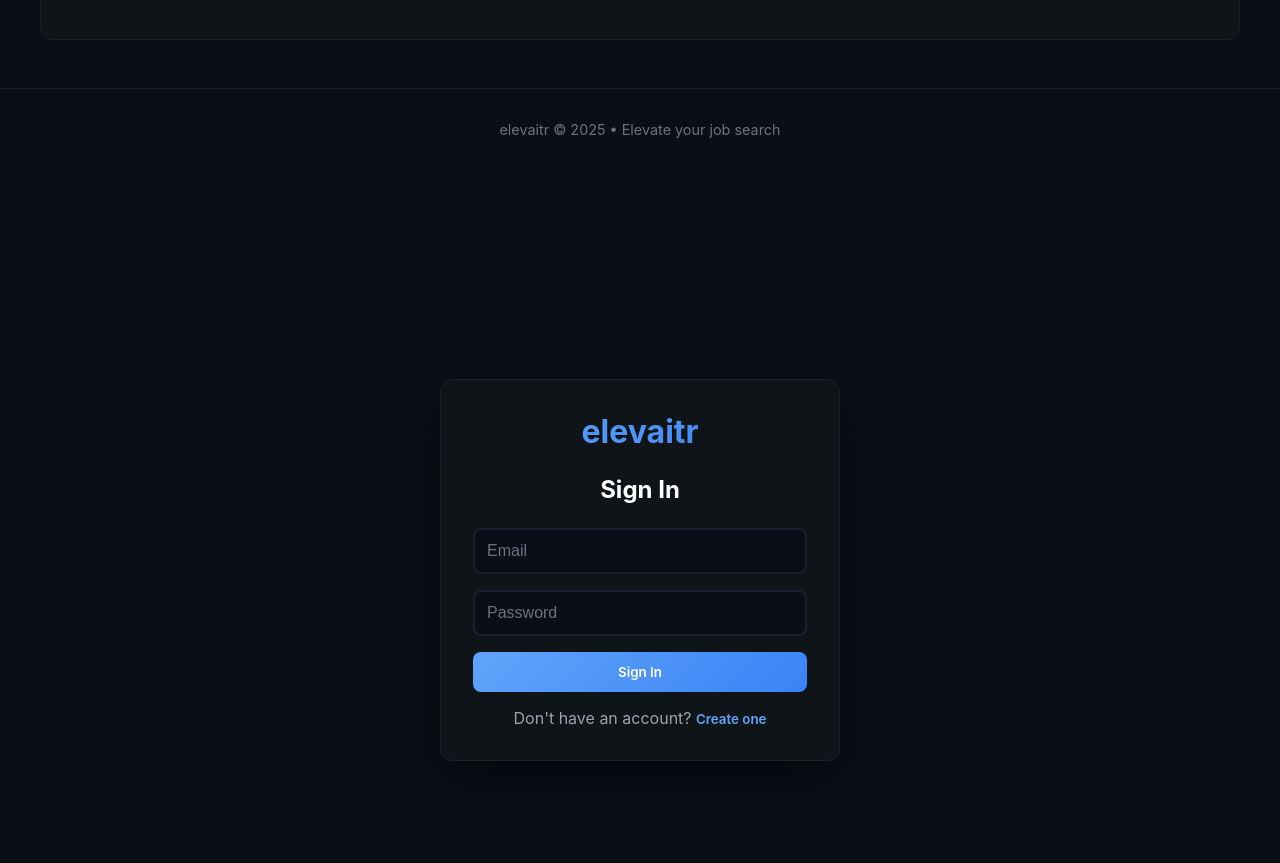
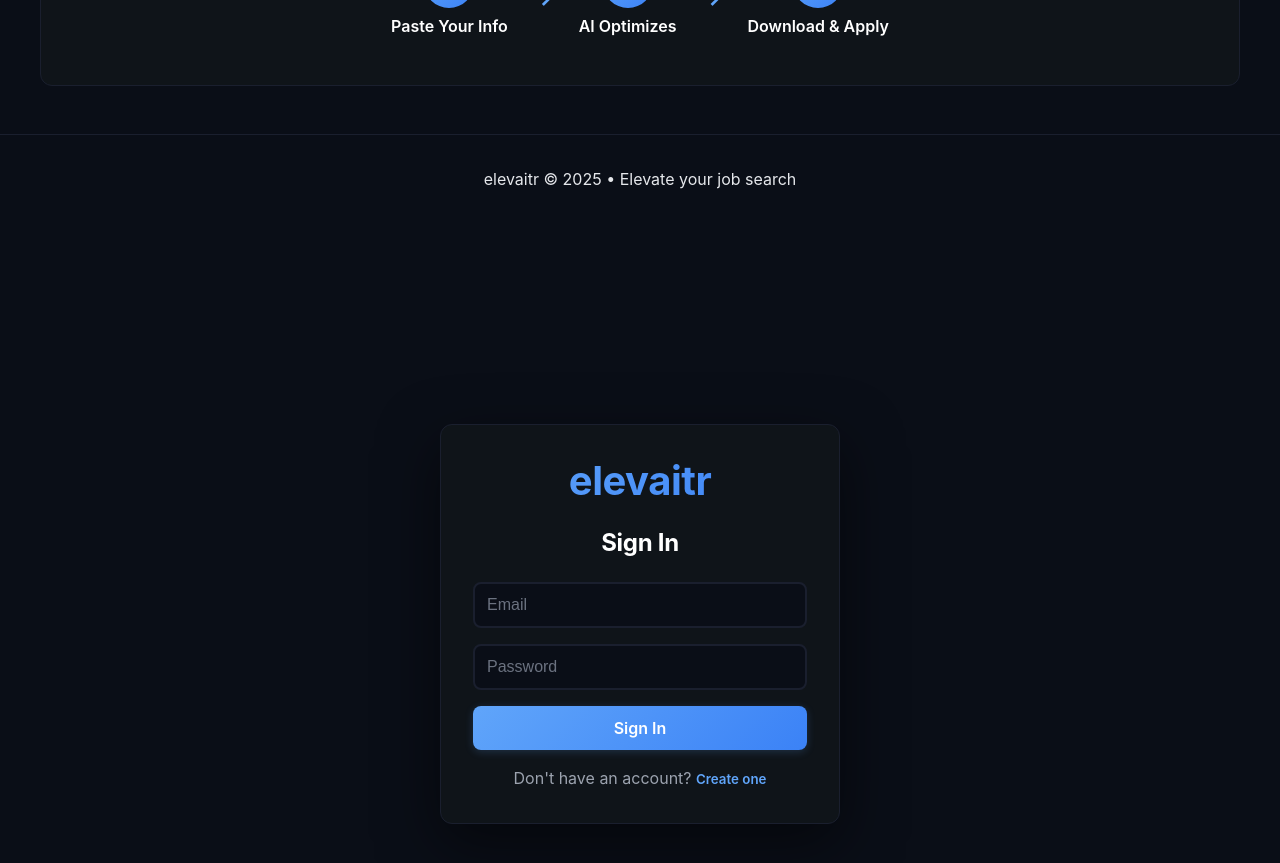
Before and after one commit to birthquake/job-suite, a React (Vite) app: page / in a window 1280 px wide. Shown: the part 1180-2043 px from the top of the page. Built offline with nearby package versions, Linux system fonts and the light colour scheme; no server answers.

Commit message:
Update App.css

```diff
--- a/src/App.css
+++ b/src/App.css
@@ -1,3 +1,4 @@
+/* ===== PHASE 2: Typography System ===== */
 /* Base Styles */
 * {
   margin: 0;
@@ -13,6 +14,45 @@ body {
   -moz-osx-font-smoothing: grayscale;
   background: #0a0e17;
   color: #ffffff;
+  line-height: 1.5;
+}
+
+/* Typography Scale */
+h1 {
+  font-size: 2.5rem;
+  font-weight: 700;
+  line-height: 1.2;
+  letter-spacing: -0.5px;
+}
+
+h2 {
+  font-size: 2rem;
+  font-weight: 700;
+  line-height: 1.2;
+  letter-spacing: -0.3px;
+}
+
+h3 {
+  font-size: 1.5rem;
+  font-weight: 600;
+  line-height: 1.3;
+}
+
+h4 {
+  font-size: 1.125rem;
+  font-weight: 600;
+  line-height: 1.4;
+}
+
+p {
+  font-size: 1rem;
+  line-height: 1.6;
+  color: #e5e7eb;
+}
+
+small, .text-sm {
+  font-size: 0.875rem;
+  color: #9ca3af;
 }
 
 button {
@@ -427,7 +467,8 @@ button {
   border: 1px solid #dc2626;
 }
 
-/* Buttons */
+/* ===== PHASE 2: Comprehensive Button States ===== */
+/* Primary Button */
 .btn-primary {
   background: linear-gradient(135deg, #60a5fa 0%, #3b82f6 100%);
   color: white;
@@ -436,19 +477,29 @@ button {
   border-radius: 8px;
   cursor: pointer;
   font-weight: 600;
+  font-size: 1rem;
   transition: var(--transition-smooth);
+  box-shadow: 0 2px 8px rgba(96, 165, 250, 0.2);
+  position: relative;
+  overflow: hidden;
 }
 
 .btn-primary:hover:not(:disabled) {
   transform: var(--lift-small);
-  box-shadow: 0 4px 12px rgba(96, 165, 250, 0.3);
+  box-shadow: 0 8px 20px rgba(96, 165, 250, 0.35);
+}
+
+.btn-primary:active:not(:disabled) {
+  transform: translateY(0);
+  box-shadow: 0 2px 8px rgba(96, 165, 250, 0.2);
 }
 
 .btn-primary:disabled {
-  opacity: 0.6;
+  opacity: 0.5;
   cursor: not-allowed;
 }
 
+/* Secondary Button */
 .btn-secondary {
   background: transparent;
   color: #60a5fa;
@@ -457,12 +508,24 @@ button {
   border-radius: 8px;
   cursor: pointer;
   font-weight: 600;
+  font-size: 1rem;
   transition: var(--transition-smooth);
 }
 
-.btn-secondary:hover {
+.btn-secondary:hover:not(:disabled) {
   border-color: #60a5fa;
-  background: #1a1f2e;
+  background: rgba(96, 165, 250, 0.05);
+  box-shadow: 0 2px 8px rgba(96, 165, 250, 0.1);
+  transform: var(--lift-small);
+}
+
+.btn-secondary:active:not(:disabled) {
+  background: rgba(96, 165, 250, 0.1);
+}
+
+.btn-secondary:disabled {
+  opacity: 0.5;
+  cursor: not-allowed;
 }
 
 .button-group {
@@ -516,7 +579,7 @@ button {
   border: 2px solid #1a1f2e;
   border-radius: 8px;
   font-size: 1rem;
-  transition: border-color 0.2s ease;
+  transition: var(--transition-smooth);
   background: #0a0e17;
   color: #ffffff;
 }
@@ -524,6 +587,12 @@ button {
 .auth-input:focus {
   outline: none;
   border-color: #60a5fa;
+  box-shadow: 0 0 0 3px rgba(96, 165, 250, 0.1);
+  background: #0f1419;
+}
+
+.auth-input:hover:not(:focus) {
+  border-color: #2d3748;
 }
 
 .auth-input::placeholder {
@@ -675,18 +744,115 @@ button {
   font-size: 0.85rem;
   font-weight: 600;
   transition: var(--transition-smooth);
+  box-shadow: 0 2px 6px rgba(96, 165, 250, 0.1);
 }
 
 .download-btn:hover:not(:disabled) {
   background: #60a5fa;
   color: #0a0e17;
-  box-shadow: 0 4px 12px rgba(96, 165, 250, 0.2);
+  box-shadow: 0 4px 12px rgba(96, 165, 250, 0.3);
   transform: var(--lift-small);
+}
+
+.download-btn:active:not(:disabled) {
+  background: #3b82f6;
+  color: #ffffff;
 }
 
 .download-btn:disabled {
   opacity: 0.6;
   cursor: not-allowed;
+}
+
+/* Auth Button */
+.auth-button {
+  background: linear-gradient(135deg, #60a5fa 0%, #3b82f6 100%);
+  color: white;
+  border: none;
+  padding: 0.75rem;
+  border-radius: 8px;
+  cursor: pointer;
+  font-weight: 600;
+  font-size: 1rem;
+  transition: var(--transition-smooth);
+  box-shadow: 0 2px 8px rgba(96, 165, 250, 0.2);
+}
+
+.auth-button:hover:not(:disabled) {
+  transform: var(--lift-small);
+  box-shadow: 0 8px 20px rgba(96, 165, 250, 0.35);
+}
+
+.auth-button:active:not(:disabled) {
+  transform: translateY(0);
+  box-shadow: 0 2px 8px rgba(96, 165, 250, 0.2);
+}
+
+.auth-button:disabled {
+  opacity: 0.5;
+  cursor: not-allowed;
+}
+
+/* Upgrade Button */
+.upgrade-btn {
+  width: 100%;
+  padding: 0.75rem;
+  border: none;
+  border-radius: 6px;
+  background: #1a1f2e;
+  color: #e5e7eb;
+  font-weight: 600;
+  cursor: pointer;
+  transition: var(--transition-smooth);
+  box-shadow: 0 2px 6px rgba(0, 0, 0, 0.2);
+}
+
+.upgrade-btn:hover:not(:disabled) {
+  background: #2d3748;
+  transform: var(--lift-small);
+  box-shadow: 0 4px 12px rgba(0, 0, 0, 0.3);
+}
+
+.upgrade-btn:active:not(:disabled) {
+  background: #374151;
+}
+
+.upgrade-btn:disabled {
+  opacity: 0.6;
+  cursor: not-allowed;
+}
+
+.upgrade-btn.featured-btn {
+  background: linear-gradient(135deg, #60a5fa 0%, #3b82f6 100%);
+  color: white;
+  box-shadow: 0 4px 12px rgba(96, 165, 250, 0.2);
+}
+
+.upgrade-btn.featured-btn:hover:not(:disabled) {
+  box-shadow: 0 8px 20px rgba(96, 165, 250, 0.35);
+  transform: var(--lift-small);
+}
+
+/* New Application Button */
+.new-app-btn {
+  background: linear-gradient(135deg, #60a5fa 0%, #3b82f6 100%);
+  color: white;
+  border: none;
+  padding: 0.75rem 1.5rem;
+  border-radius: 8px;
+  cursor: pointer;
+  font-weight: 600;
+  transition: var(--transition-smooth);
+  box-shadow: 0 2px 8px rgba(96, 165, 250, 0.2);
+}
+
+.new-app-btn:hover {
+  transform: var(--lift-small);
+  box-shadow: 0 8px 20px rgba(96, 165, 250, 0.35);
+}
+
+.new-app-btn:active {
+  transform: translateY(0);
 }
 
 .empty-state {
```
